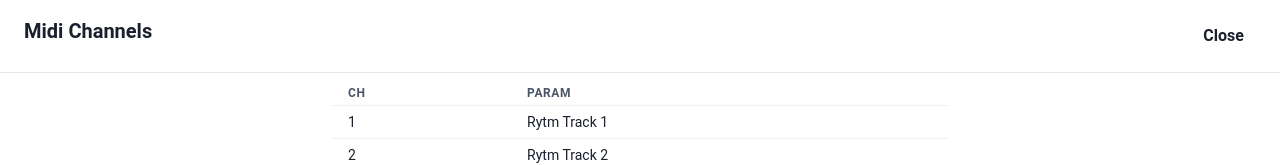
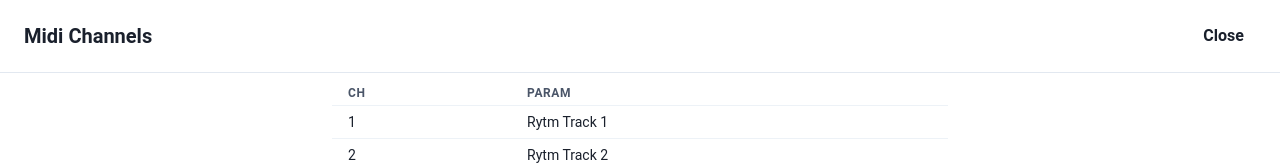
Before and after one commit to BernardCooley/midi-implementation, a Next.js app: page / in a window 1280 px wide. Both pictures are taken after a click on the button 51 px from the left and 44 px from the top of the page. Shown: the top 165 px of the page. Built offline with nearby package versions, Linux system fonts and the light colour scheme.

Commit message:
center header

```diff
--- a/app/components/MidiChannelTable.tsx
+++ b/app/components/MidiChannelTable.tsx
@@ -47,7 +47,10 @@ const MidiChannelTable = ({}: Props) => {
                 <DrawerOverlay />
                 <DrawerContent>
                     <DrawerHeader borderBottomWidth="1px">
-                        <Flex justifyContent="space-between">
+                        <Flex
+                            justifyContent="space-between"
+                            alignItems="center"
+                        >
                             <Text>Midi Channels</Text>
                             <Button variant="unstyled" mr={3} onClick={onClose}>
                                 Close
```
